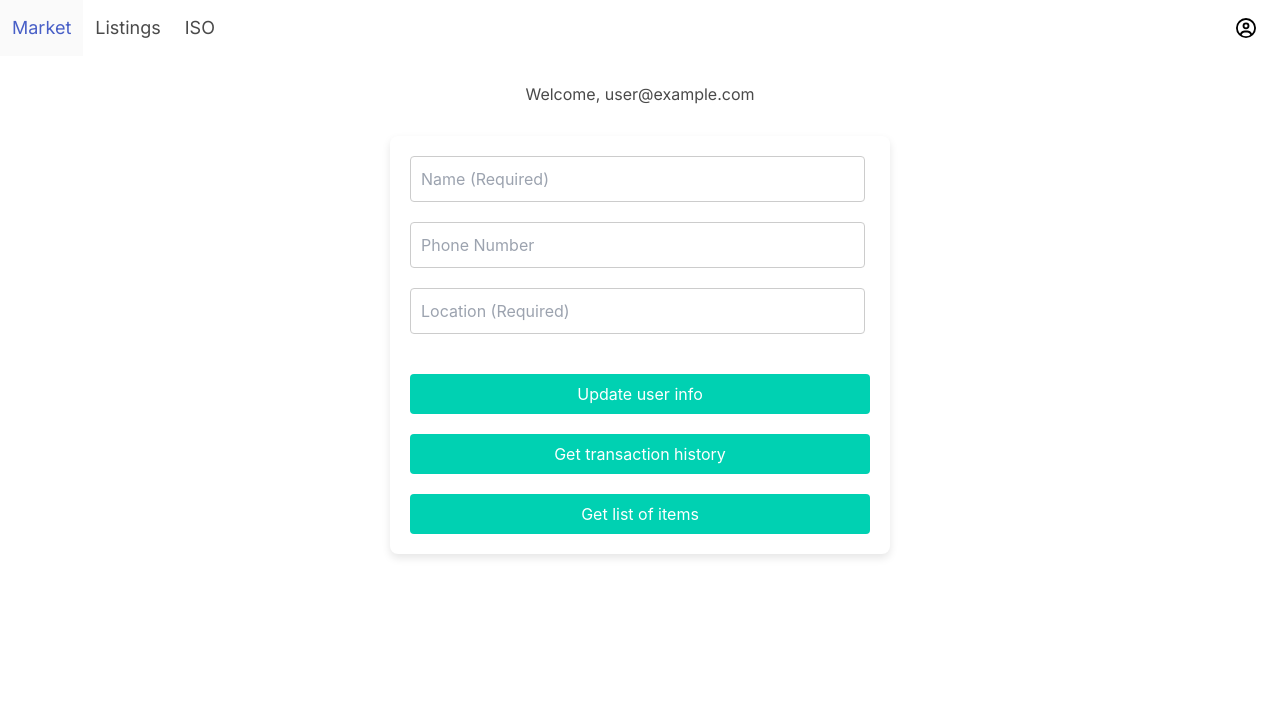
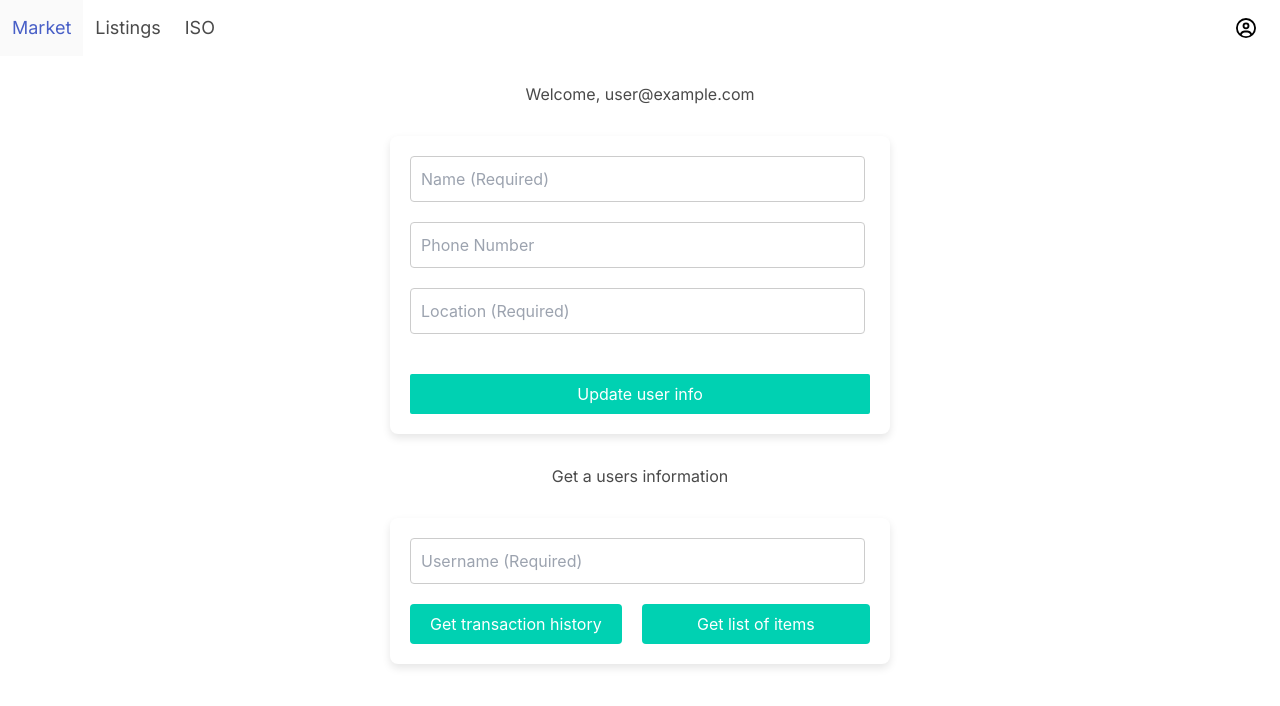
Before and after one commit to dchen327/insearchof, a Next.js app: page /profile in a window 1280 px wide. Shown: the top 706 px of the page. Built offline with nearby package versions, Linux system fonts and the light colour scheme; no server answers; sample sign-in values are in the browser's storage.

Commit message:
updated profile page

```diff
--- a/src/app/profile/page.js
+++ b/src/app/profile/page.js
@@ -14,9 +14,11 @@ export default function Page() {
   const [showNameTooltip, setShowNameTooltip] = useState(false); // Added state variables for tooltips
   const [showPhoneNumberTooltip, setShowPhoneNumberTooltip] = useState(false);
   const [showLocationTooltip, setShowLocationTooltip] = useState(false);
+  const [showUserIdTooltip, setShowUserIdTooltip] = useState(false);
   const [name, setName] = useState(""); // Added state variables for name, email, phoneNumber, and location
   const [phoneNumber, setPhoneNumber] = useState("");
   const [location, setLocation] = useState("");
+  const [userId, setUserId] = useState("");
   const router = useRouter();
 
   // performs side effects in function components. subscribes authentication
@@ -62,11 +64,6 @@ export default function Page() {
       return;
     }
 
-    if (!email) {
-      alert("Email is required");
-      return;
-    }
-
     if (!location) {
       alert("Location is required");
       return;
@@ -75,25 +72,53 @@ export default function Page() {
     // Then, create a document in Firestore with the item data
     const userData = {
       name,
-      email,
       phoneNumber,
       location,
+      userId,
       timestamp: new Date(), // You can use Firebase server timestamps as well
     };
 
+    // try {
+    //   await addDoc(itemsCollectionRef, userData);
+    //   alert("Request uploaded successfully!");
+
+    //   // Clear the form
+    //   setName("");
+    //   setPhoneNumber("");
+    //   setLocation(null);
+    //   setUserName("");
+    // } catch (error) {
+    //   console.error("Error uploading contact information:", error);
+    //   alert("Failed to upload contact inforation: " + error.message);
+    // }
+    // };
+
     try {
-      await addDoc(itemsCollectionRef, userData);
-      alert("Request uploaded successfully!");
+      const response = await fetch('api/profile/upload', {
+        method: 'POST',
+        headers: {
+          'Content-Type': 'application/json'
+        },
+        body: JSON.stringify({
+          name: name,
+          phoneNumber: phoneNumber,
+          location: location,
+          type: 'request'
+        })
+      });
+      const data = await response.json();
 
-      // Clear the form
-      setName("");
-      setPhoneNumber("");
-      setLocation(null);
+      if (response.ok) {
+        alert('Contact info uploaded successfully!');
+      } else {
+        alert('Failed to upload contact info: ' + data.message);
+      }
     } catch (error) {
-      console.error("Error uploading contact information:", error);
-      alert("Failed to upload contact inforation: " + error.message);
+      console.error('Failed to fetch:', error);
+      alert('An error occurred. Please try again.');
     }
     };
+
 
   const tooltipStyle = {
     position: "absolute",
@@ -282,7 +307,77 @@ export default function Page() {
                   )}
                 </div>
               ))}
-              <button className="button is-primary" onClick={updateUserProfile} style={{
+              <button className="button is-primary" onClick={uploadContactInformation} style={{
+                padding: '10px 20px',
+                fontSize: '16px',
+                color: 'white',
+                border: 'none',
+                borderRadius: '2px',
+                cursor: 'pointer'
+              }}>
+                Update user info
+              </button>
+
+            </div>
+          </>
+        )}
+      </div>
+
+      <div>
+        {user && (
+          <>
+            <div style={{
+              textAlign: 'center',
+              margin: '30px 0',
+            }}>
+              <h1>Get a users information</h1>
+            </div>
+
+            <div style={{
+              display: 'flex',
+              flexDirection: 'column',
+              gap: '20px',
+              maxWidth: '500px',
+              margin: '0px auto',
+              padding: '20px',
+              boxShadow: '0 4px 8px rgba(0,0,0,0.1)',
+              borderRadius: '8px',
+              backgroundColor: '#fff',
+             }}>
+              {['User Id'].map((field) => (
+                <div key={field} style={{ position: 'relative', display: 'flex', alignItems: 'center', gap: '5px' }}>
+                  {field === "User Id" && (
+                    <input
+                      type="text"
+                      value={name}
+                      onChange={(e) => setUserName(e.target.value)}
+                      placeholder="Username (Required)"
+                      style={{
+                        padding: "10px",
+                        fontSize: "16px",
+                        border: "1px solid #ccc",
+                        borderRadius: "4px",
+                        flexGrow: 1,
+                      }}
+                    />
+                  )}
+
+                  <button
+                    onClick={() => {
+                      setShowUserIdTooltip(
+                        field === "userId" ? !showUserIdTooltip : false
+                      );
+                    }}
+                    style={{ position: 'relative', zIndex: '20' }}
+                  >
+                  </button>
+                  {showUserIdTooltip && field === "User Id" && (
+                    <div style={tooltipStyle}>The users name</div>
+                  )}
+                </div>
+              ))}
+              <div style={{ display: 'flex', gap: '20px' }}>
+                <button className="button is-primary" onClick={fetchTransactionHistory} style={{
                   padding: '10px 20px',
                   fontSize: '16px',
                   color: 'white',
@@ -290,23 +385,26 @@ export default function Page() {
                   borderRadius: '4px',
                   cursor: 'pointer'
                 }}>
-                Update user info
-              </button>
-              <button
-                className="button is-primary"
-                //onClick={() => console.log("Get users transaction history button clicked")}
-                style={{ }}
-              >
                   Get transaction history
                 </button>
 
                 <button
                   className="button is-primary"
-                //onClick={() => console.log("Get users list of items button clicked")}
-                style={{ }}
+                  onClick={fetchListOfItems}
+                  style={{
+                    padding: '10px 20px',
+                    fontSize: '16px',
+                    color: 'white',
+                    border: 'none',
+                    borderRadius: '4px',
+                    cursor: 'pointer',
+                    flex: '1'
+                  }}
                 >
                   Get list of items
                 </button>
+              </div>
+
 
               {/* {imagePreviewUrl && <img src={imagePreviewUrl} alt="Preview" style={{ maxWidth: '100%', marginTop: '20px' }} />} */}
             </div>
```
Also changed, not shown: 1 other file (tests, documents, lock files or other folders). Lines whose indentation alone changed are shown as unchanged.
